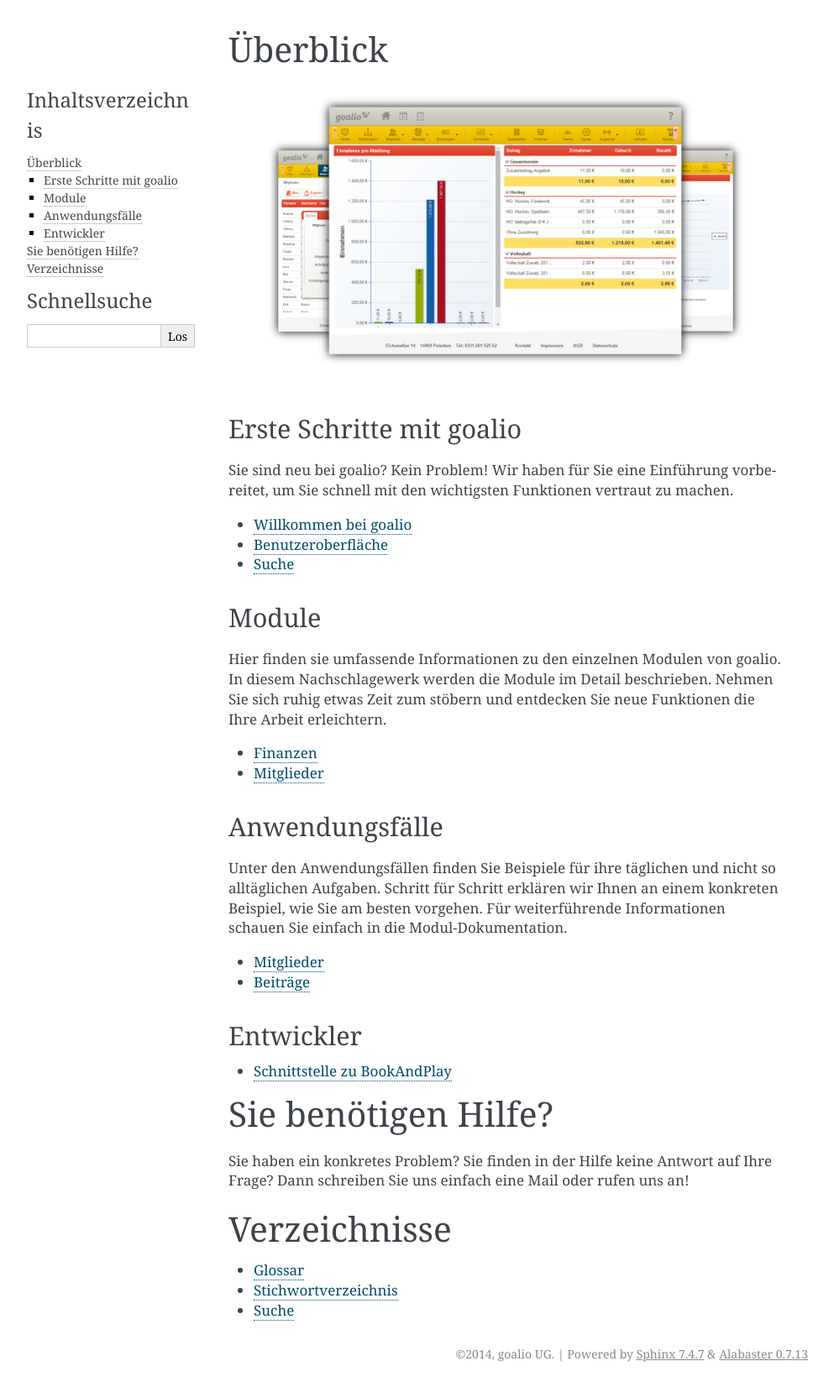
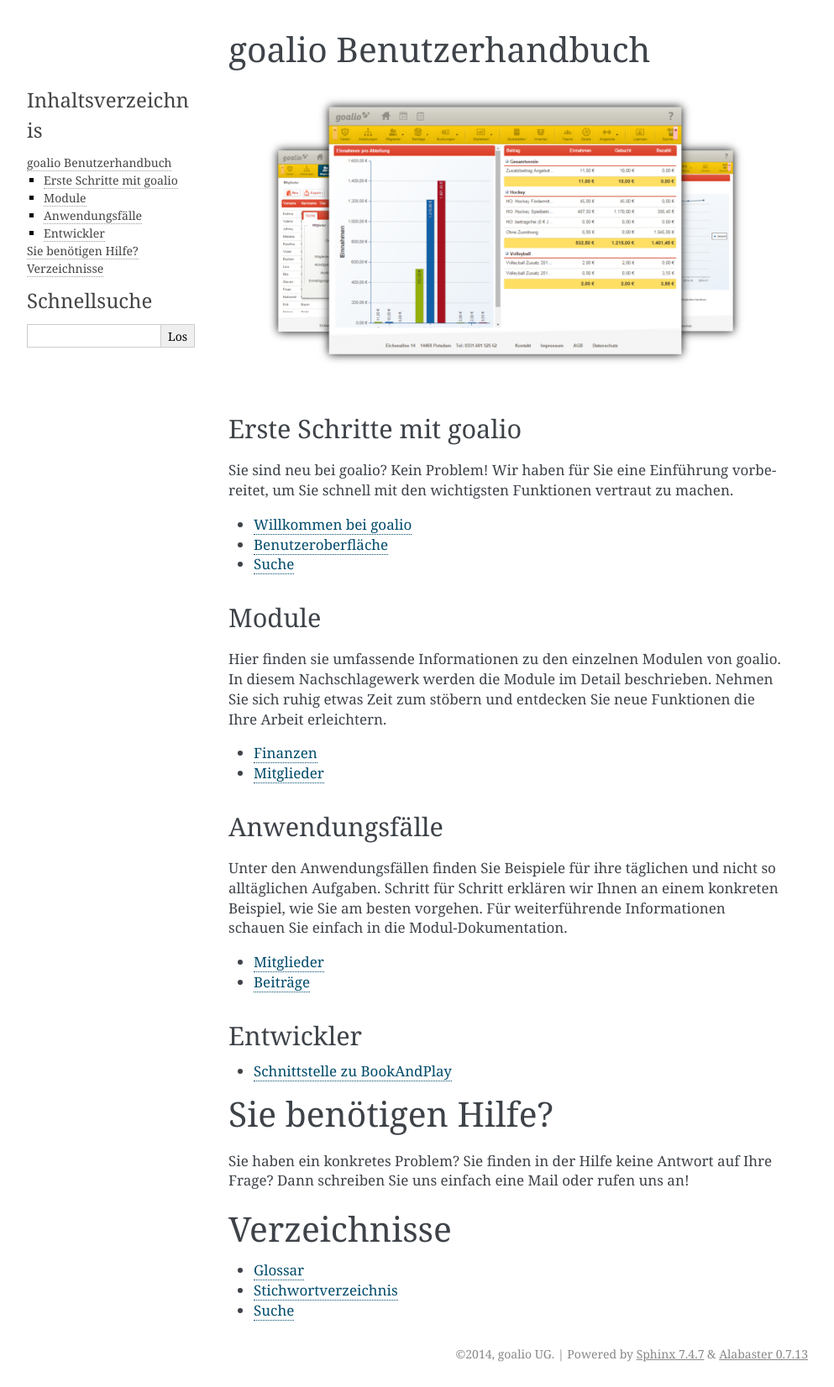
Before and after one commit to goalio/docs, a Sphinx documentation site: the page built from docs/index.rst, in a window 1280 px wide. Shown: the whole page at 84% size, without its empty margins (148-1141 px from the left). Built offline with Sphinx 7.4.7, drawn with Linux system fonts in a browser that asks for light colours; formulas are drawn with MathJax 3.

Commit message:
Update index.rst

```diff
--- a/docs/index.rst
+++ b/docs/index.rst
@@ -6,8 +6,8 @@
 
 .. _contents:
 
-Überblick
-=========
+goalio Benutzerhandbuch
+=======================
 
 .. image:: ./images/goalio-software-screenshots.png
 
```
